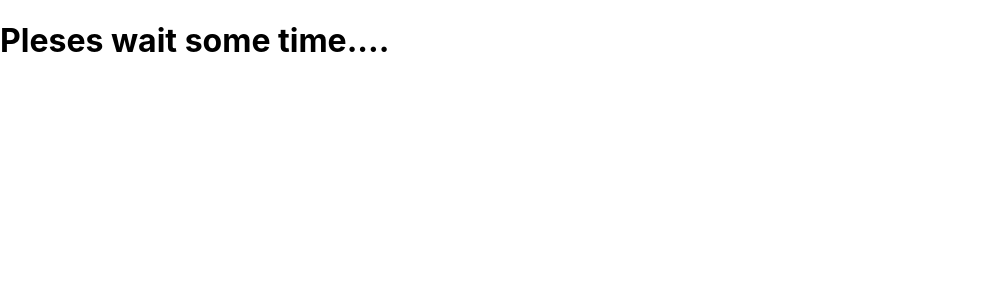
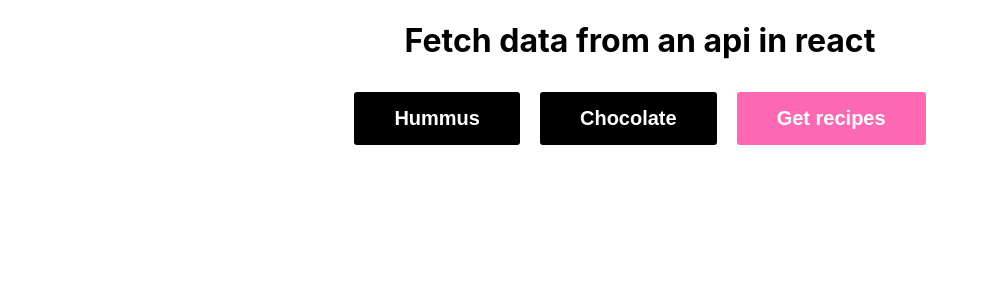
Before and after one commit to agnesskonvall/foodreact, a React (Create React App) app in the folder foodreact/: page / in a window 1280 px wide. Shown: the top 300 px of the page, without its empty margins (0-987 px from the left). Built offline with nearby package versions, Linux system fonts and the light colour scheme; no server answers.

Commit message:
added ingredients + states

```diff
--- a/foodreact/src/App.js
+++ b/foodreact/src/App.js
@@ -1,46 +1,46 @@
 import React from "react";
+import { useEffect, useState } from "react";
 import "./App.css";
 import Button from "./components/Button";
 
-class App extends React.Component {
-  constructor(props) {
-    super(props);
+function App() {
+  const [value, setValue] = useState("");
+  const [items, setItems] = useState(null);
 
-    this.state = {
-      items: [],
-      DataisLoaded: false,
+  const save = (e) => {
+    e.preventDefault();
+    setValue(e.target.value);
   };
-  }
 
-  componentDidMount() {
+  const getData = () => {
     fetch(
-      `https://api.spoonacular.com/recipes/random?apiKey=${process.env.REACT_APP_API_KEY}`
+      `https://api.spoonacular.com/recipes/findByIngredients?apiKey=${process.env.REACT_APP_API_KEY}?ingredients=${value}`
     )
       .then((res) => res.json())
       .then((json) => {
+        setItems(json);
+
         this.setState({
           items: json,
           DataisLoaded: true,
         });
       });
-  }
-  render() {
-    const { DataisLoaded, items } = this.state;
-    if (!DataisLoaded)
-      return (
-        <div>
-          <h1> Pleses wait some time.... </h1>{" "}
-        </div>
-      );
+  };
 
   return (
     <div className="App">
       <h1> Fetch data from an api in react </h1> {console.log(items)}
-        <Button>Normal Button</Button>
-        <Button primary>Primary Button</Button>
+      <Button value="hummus" onClick={save}>
+        Hummus
+      </Button>
+      <Button value="chocolate" onClick={save}>
+        Chocolate
+      </Button>
+      <Button primary onClick={getData}>
+        Get recipes
+      </Button>
     </div>
   );
 }
-}
 
 export default App;
```
Also changed, not shown: 1 other file (tests, documents, lock files or other folders). Lines whose indentation alone changed are shown as unchanged.
